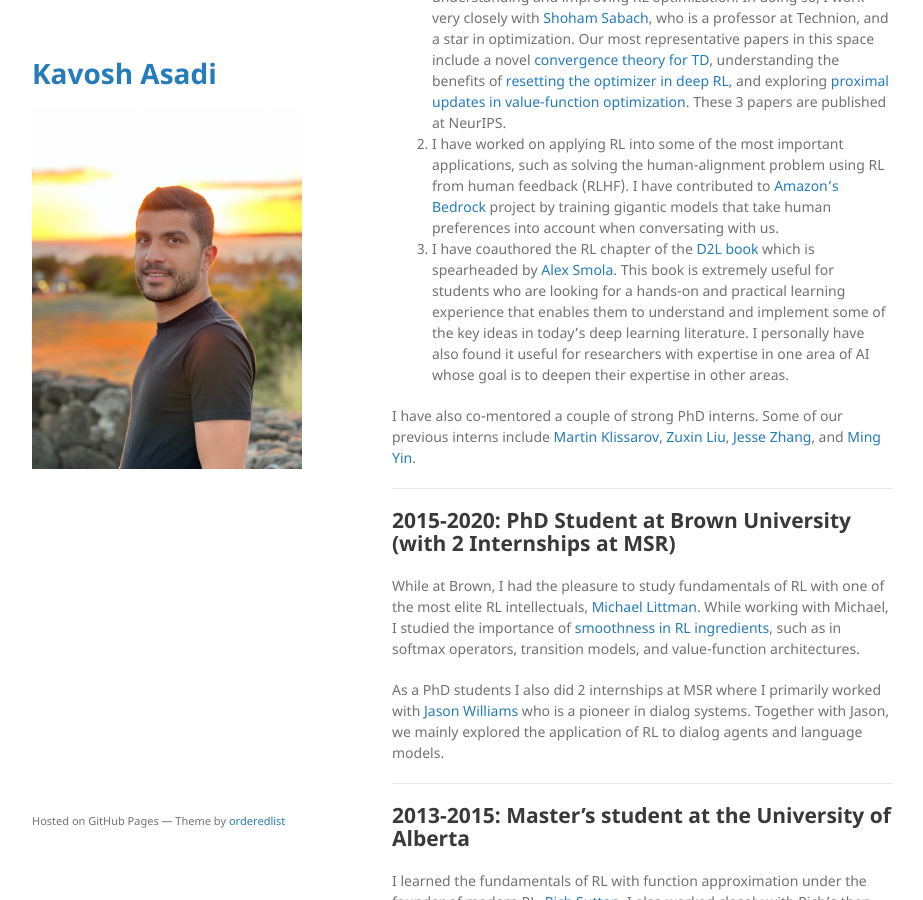
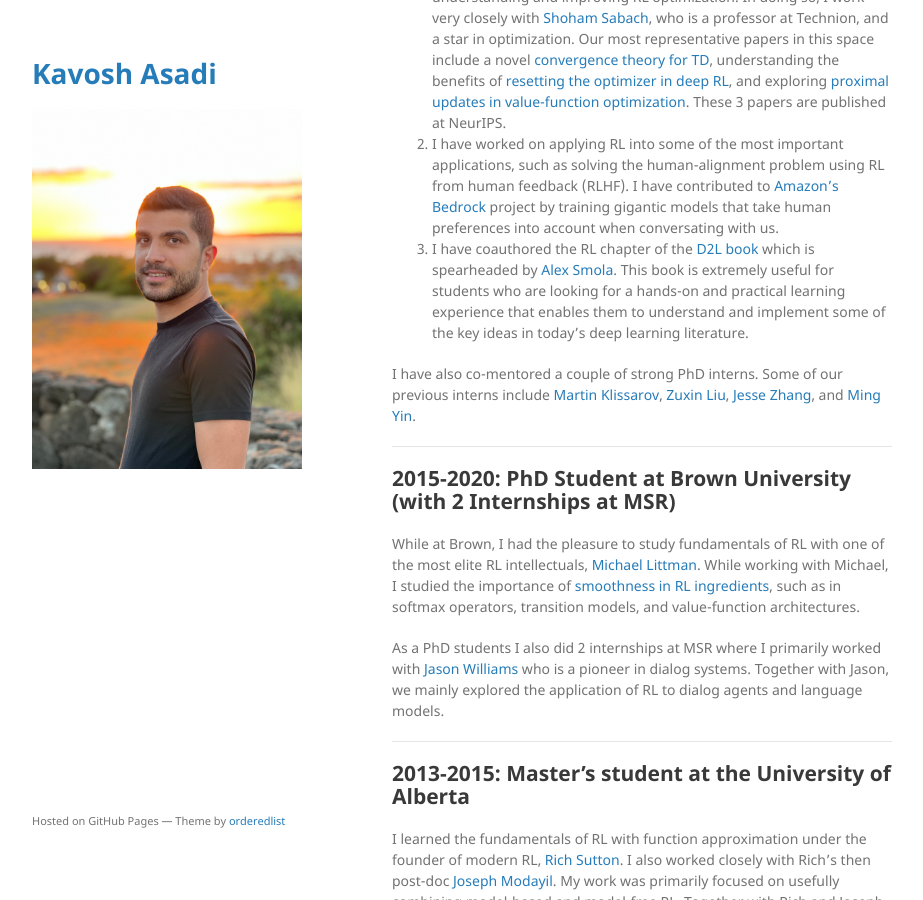
Before and after one commit to kavosh8/kavosh8.github.io, a Jekyll site: the page built from another-page.md, in a window 1280 px wide and 900 px high, scrolled down 312 px. Shown: the whole window, without its empty margins (178-1101 px from the left). Built offline with Jekyll 4.4.1, drawn with Linux system fonts in a browser that asks for light colours; the repository's description, which GitHub fills in, is left out.

Commit message:
removed awkward sentence about d2l

```diff
--- a/another-page.md
+++ b/another-page.md
@@ -13,7 +13,7 @@ Below is a distillation of my professional journey. You can also find my resume
  My work at Amazon can be divided into 3 separate tracks:
 1. I do first-principle scientific RL research. I have bootstrapped a research program at Amazon AI where we are committed to understanding and improving RL optimization. In doing so, I work very closely with [Shoham Sabach](https://scholar.google.com/citations?user=42D12TkAAAAJ&hl=en), who is a professor at Technion, and a star in optimization. Our most representative papers in this space include a novel [convergence theory for TD](https://arxiv.org/pdf/2306.17750.pdf), understanding the benefits of [resetting the optimizer in deep RL](https://arxiv.org/pdf/2306.17833.pdf), and exploring [proximal updates in value-function optimization](https://proceedings.neurips.cc/paper_files/paper/2022/file/7dfa77fcef807c9a078b58fd619ad897-Paper-Conference.pdf). These 3 papers are published at NeurIPS.
 2. I have worked on applying RL into some of the most important applications, such as solving the human-alignment problem using RL from human feedback (RLHF). I have contributed to [Amazon's Bedrock](https://aws.amazon.com/bedrock/) project by training gigantic models that take human preferences into account when conversating with us.
-3. I have coauthored the RL chapter of the [D2L book](https://d2l.ai) which is spearheaded by [Alex Smola](https://alex.smola.org). This book is extremely useful for students who are looking for a hands-on and practical learning experience that enables them to understand and implement some of the key ideas in today's deep learning literature. I personally have also found it useful for researchers with expertise in one area of AI whose goal is to deepen their expertise in other areas.
+3. I have coauthored the RL chapter of the [D2L book](https://d2l.ai) which is spearheaded by [Alex Smola](https://alex.smola.org). This book is extremely useful for students who are looking for a hands-on and practical learning experience that enables them to understand and implement some of the key ideas in today's deep learning literature.
 
  I have also co-mentored a couple of strong PhD interns. Some of our previous interns include [Martin Klissarov](https://mklissa.github.io), [Zuxin Liu](https://zuxin.me), [Jesse Zhang](https://jesbu1.github.io), and [Ming Yin](https://mingyin0312.github.io).
 <hr>
```
